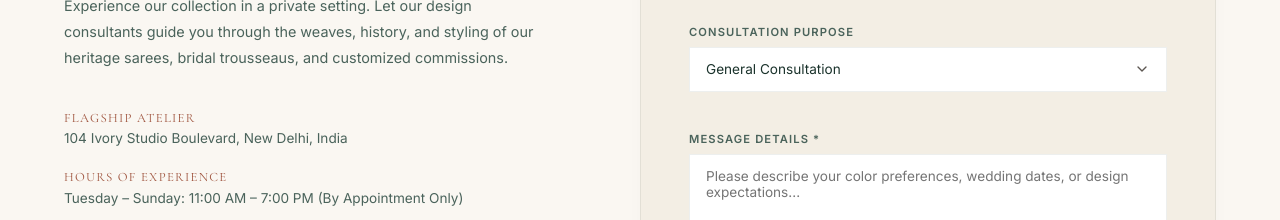
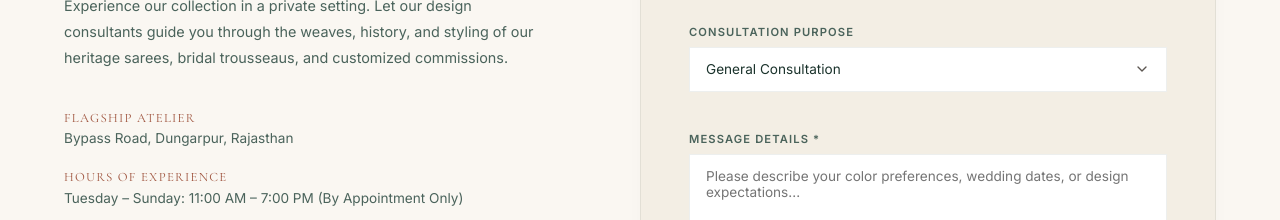
Before and after one commit to stefinmathew66-lab/new, a React (Vite) app: page / in a window 1280 px wide. Shown: the part 5380-5600 px from the top of the page. Built offline with nearby package versions, Linux system fonts and the light colour scheme.

Commit message:
chore: Update studio address to Bypass Road, Dungarpur, Rajasthan

```diff
--- a/src/App.jsx
+++ b/src/App.jsx
@@ -613,7 +613,7 @@ export default function App() {
                           <div style={{ display: 'flex', flexDirection: 'column', gap: '1.5rem' }}>
                             <div>
                               <h5 style={{ fontSize: '0.8rem', textTransform: 'uppercase', letterSpacing: '0.1em', color: 'var(--accent-gold-dark)', marginBottom: '0.25rem' }}>Flagship Atelier</h5>
-                              <p style={{ fontSize: '0.85rem', color: 'var(--text-secondary)' }}>104 Ivory Studio Boulevard, New Delhi, India</p>
+                              <p style={{ fontSize: '0.85rem', color: 'var(--text-secondary)' }}>Bypass Road, Dungarpur, Rajasthan</p>
                             </div>
                             <div>
                               <h5 style={{ fontSize: '0.8rem', textTransform: 'uppercase', letterSpacing: '0.1em', color: 'var(--accent-gold-dark)', marginBottom: '0.25rem' }}>Hours of Experience</h5>
```
